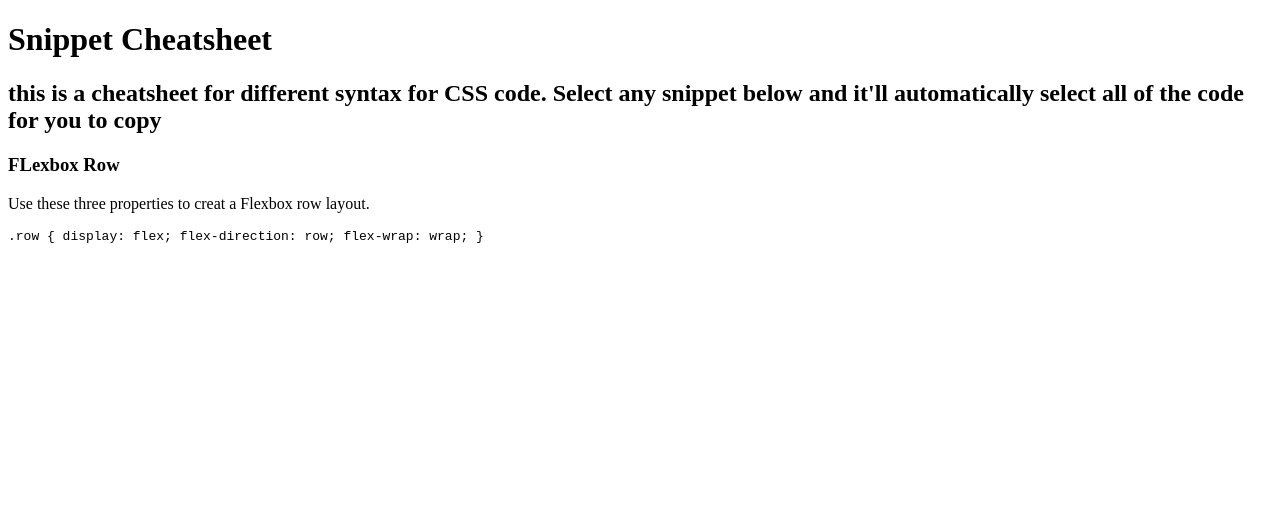
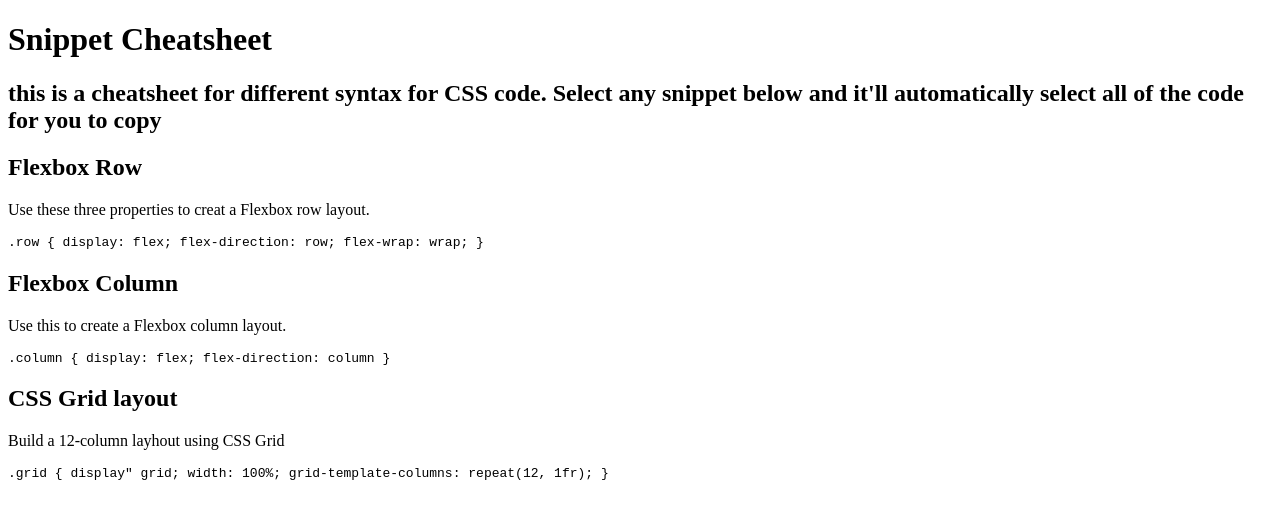
Before and after one commit to Kagen-Smith/advanced-CSS-project, a plain HTML site: page index.html in a window 1280 px wide. Drawn offline with Linux system fonts and the light colour scheme.

Commit message:
added header tags to the top

```diff
--- a/index.html
+++ b/index.html
@@ -22,7 +22,8 @@
 
 <main>
     <div>
-<h3>FLexbox Row</h3>
+        <header>
+<h2>Flexbox Row</h2>
 <p>Use these three properties to creat a Flexbox row layout.</p>
 <code>
     <p>.row {
@@ -32,6 +33,39 @@
     }
     </p>
 </code>
+</header>
+</div>
+
+<div>
+    <header></header>
+    <h2> Flexbox Column </h2>
+    <p> Use this to create a Flexbox column layout.</p>
+    <code>
+        <p>
+        .column {
+            display: flex;
+            flex-direction: column
+        }
+    </p>
+    </code>
+</header>
+</div>
+<div>
+<header>
+    <h2> CSS Grid layout</h2>
+    <p>Build a 12-column layhout using CSS Grid</p>
+    <code>
+        <p>
+            .grid {
+                display" grid;
+                width: 100%;
+                grid-template-columns:
+                repeat(12, 1fr);
+            }
+        </p>
+    </code>
+</header>
+
 </div>
 </main>
 </body>
```
